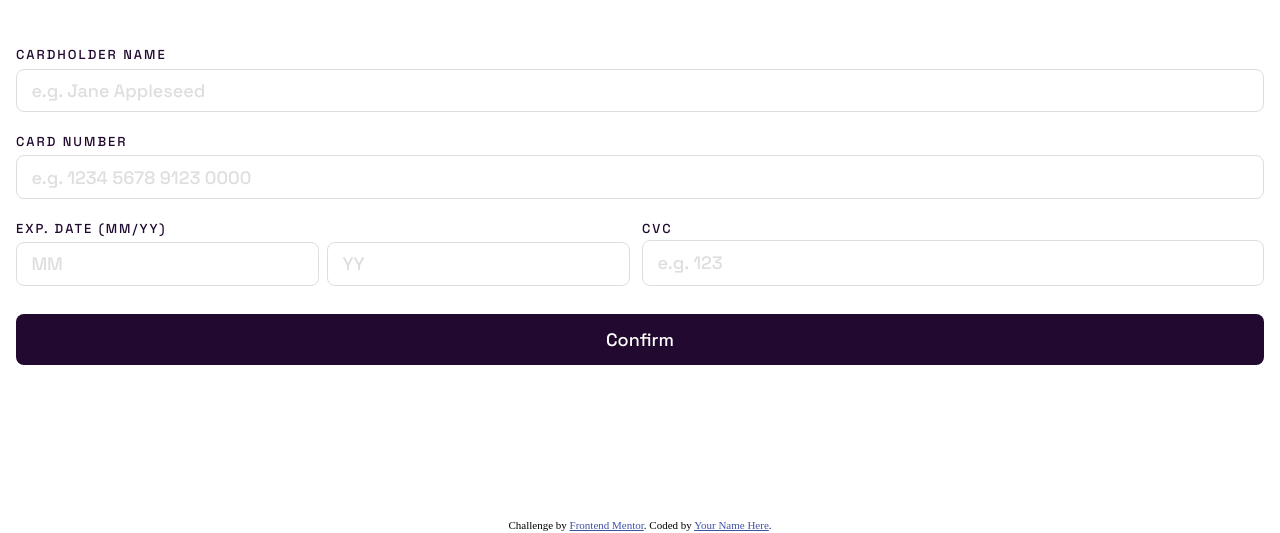
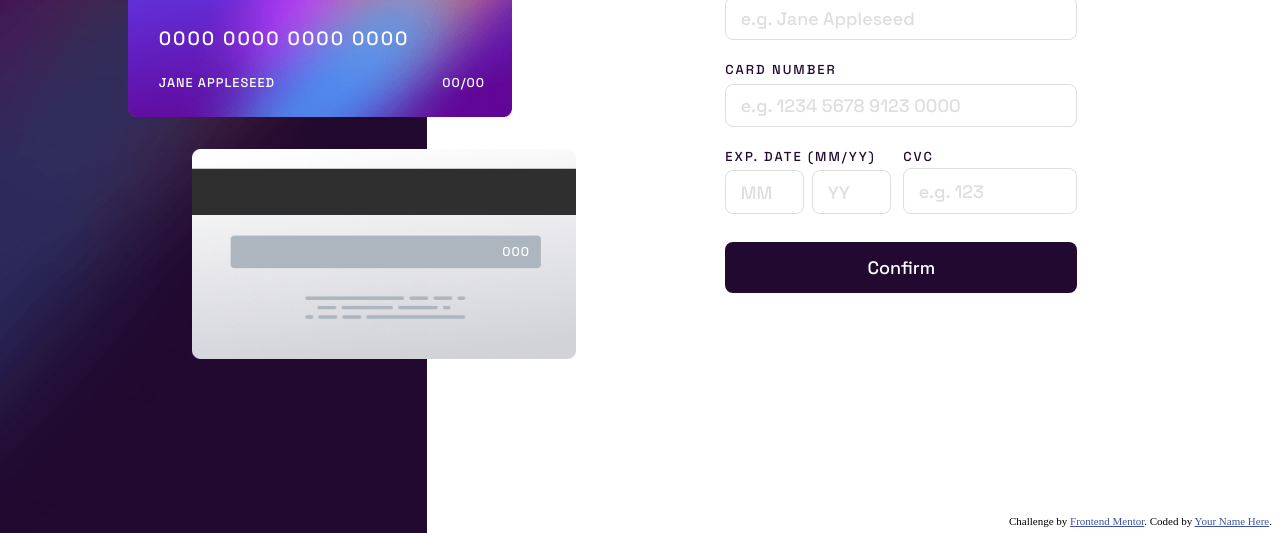
Before and after one commit to ils01/interactive-card-details-form-main, a plain HTML site: page index.html in a window 1280 px wide. Shown: the part 267-800 px from the top of the page. Drawn offline with Linux system fonts and the light colour scheme.

Commit message:
add styles for wide screens

```diff
--- a/index.html
+++ b/index.html
@@ -49,7 +49,12 @@
         <form action="">
           <div>
             <label for="name">Cardholder Name</label>
-            <input id="name" type="text" placeholder="e.g. Jane Appleseed" />
+            <input
+              id="name"
+              type="text"
+              placeholder="e.g. Jane Appleseed"
+              required
+            />
           </div>
           <div>
             <label for="card-num">Card Number</label>
@@ -57,6 +62,7 @@
               id="card-num"
               type="number"
               placeholder="e.g. 1234 5678 9123 0000"
+              required
             />
           </div>
 
@@ -65,14 +71,14 @@
               <label for="exp-date">Exp. Date (MM/YY)</label>
               <div>
                 <label for="exp-month"></label>
-                <input id="exp-month" type="number" placeholder="MM" />
+                <input id="exp-month" type="number" placeholder="MM" required />
                 <label for="exp-year"></label>
-                <input id="exp-year" placeholder="YY" maxlength="2" />
+                <input id="exp-year" placeholder="YY" maxlength="2" required />
               </div>
             </div>
             <div class="form__lower-item">
               <label for="cvc">CVC</label>
-              <input type="number" placeholder="e.g. 123" />
+              <input type="number" placeholder="e.g. 123" required />
             </div>
           </div>
           <button class="btn" type="submit">Confirm</button>
--- a/style.css
+++ b/style.css
@@ -87,6 +87,7 @@ main {
   font-family: var(--ff-base);
   font-size: var(--fs-base);
   font-weight: var(--fw-medium);
+  height: 100%;
 }
 
 .fs-small {
@@ -235,3 +236,61 @@ footer {
 .thank-you > .btn {
   justify-self: stretch;
 }
+
+@media (min-width: 700px) {
+  body {
+    display: block;
+  }
+  main {
+    display: grid;
+    grid-template-columns: 1fr 2fr 0;
+  }
+  .fs-small {
+    font-size: max(1vw, 0.5rem);
+  }
+  .card--front__num {
+    font-size: max(1.5vw, 0.8125rem);
+  }
+  .main-content {
+    justify-self: stretch;
+    padding-left: 7rem;
+  }
+  .cover {
+    background: url(./images/bg-main-desktop.png);
+    background-size: cover;
+    height: auto;
+    max-height: none;
+    max-width: 483px;
+    width: 100%;
+    margin: 0;
+
+    display: flex;
+    flex-direction: column;
+    justify-content: center;
+    gap: 2rem;
+  }
+  .cover__card {
+    max-width: 90%;
+  }
+  .card--back {
+    order: 0;
+    transform: translateX(15vw);
+  }
+  .card--front {
+    order: -1;
+    transform: translateX(10vw);
+  }
+  .cover__card {
+    position: static;
+  }
+  main > :nth-child(2) {
+    align-self: center;
+    justify-self: center;
+    max-width: 30rem;
+  }
+  footer {
+    position: absolute;
+    bottom: 0.5vh;
+    right: 1vh;
+  }
+}
```
